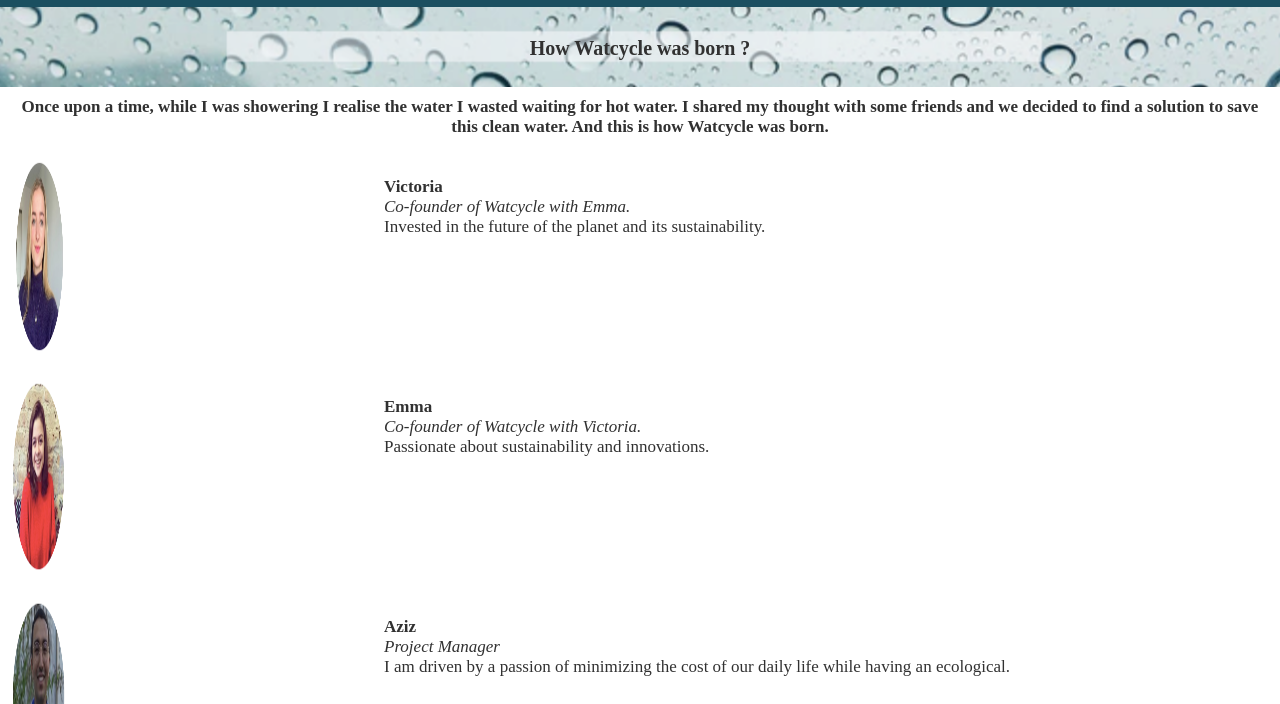
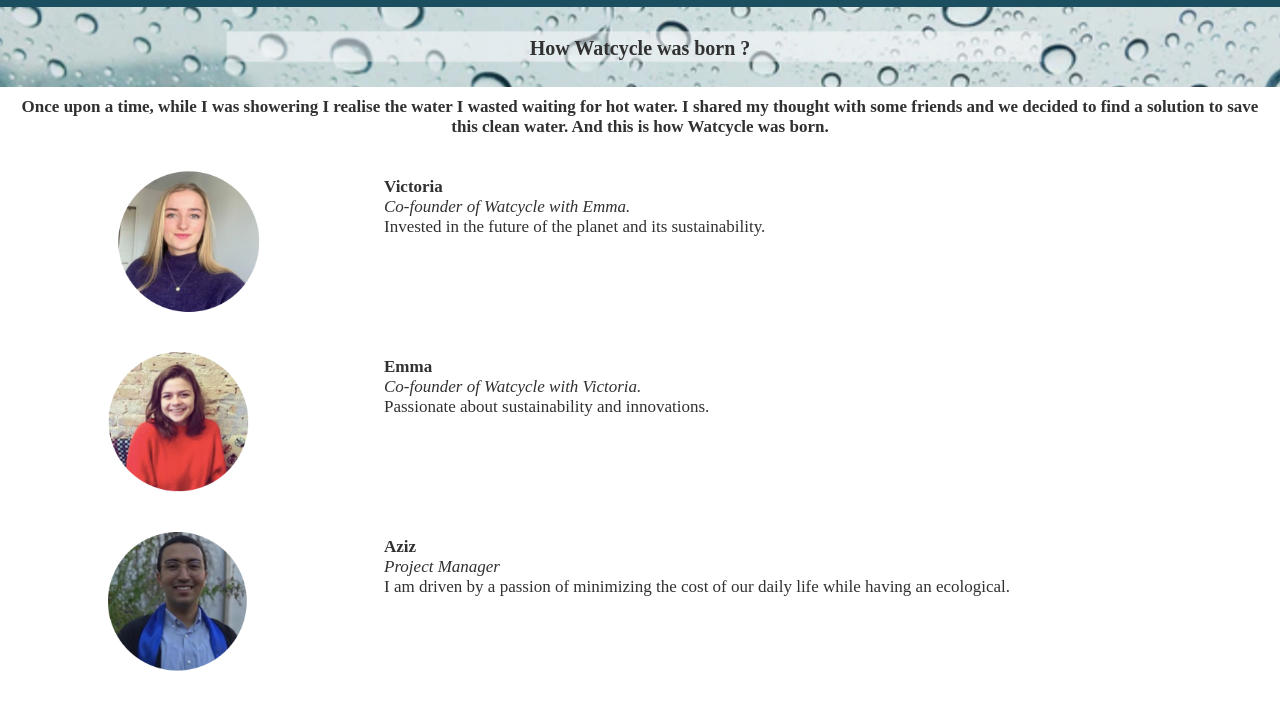
Before and after one commit to romaneche/watcycle, a plain HTML site: page about_us.html in a window 1280 px wide. Shown: the part 93-797 px from the top of the page. Drawn offline with Linux system fonts and the light colour scheme.

Commit message:
Add files via upload

```diff
--- a/style.css
+++ b/style.css
@@ -149,6 +149,7 @@ a:hover{
 .youra{
 	padding:0px;
 	padding-top:20px;
+	padding-bottom:20px;
 	padding-left:20px;
 	text-align:left;
 	clear:both;
@@ -163,7 +164,7 @@ a:hover{
 #buildimg{
 	float:left;
 	border-radius: 50%;
-	height:50px
+	height:30px
 }
 
 .team{
@@ -176,7 +177,7 @@ a:hover{
 .teama{
 	padding:0px;
 	padding-top:20px;
-	margin-bottom:50px;
+	padding-bottom:20px;
 	text-align:left;
 	clear:both;
 }
@@ -190,8 +191,8 @@ a:hover{
 
 #profilimg{
 	float:left;
-	height:auto;
-	width:20%;
+	margin-left:20px;
+	height:50px;
 }
 
 
@@ -437,9 +438,10 @@ footer{
 }
 
 #profilimg{
-	height:70px;
+	height:80px;
 	width:auto;
-	margin-left:10px;
+	margin-left:50px;
+	margin-top:10px;
 }
 #profil{
 	margin-top:10px;
@@ -460,7 +462,7 @@ footer{
  }
 
  #donationimg{
-	margin-top: 50px;
+	margin-top: 0px;
 	height:300px;
 	padding-right:50px;
 }
@@ -471,8 +473,9 @@ footer{
 }
 #profilimg{
 	float:left;
-	height:200px;
-	width:20%;
-	padding-right:200px;
+	height:150px;
+	width:auto;
+	padding-right:10px;
+	padding-left:50px;
 }
 }
```
